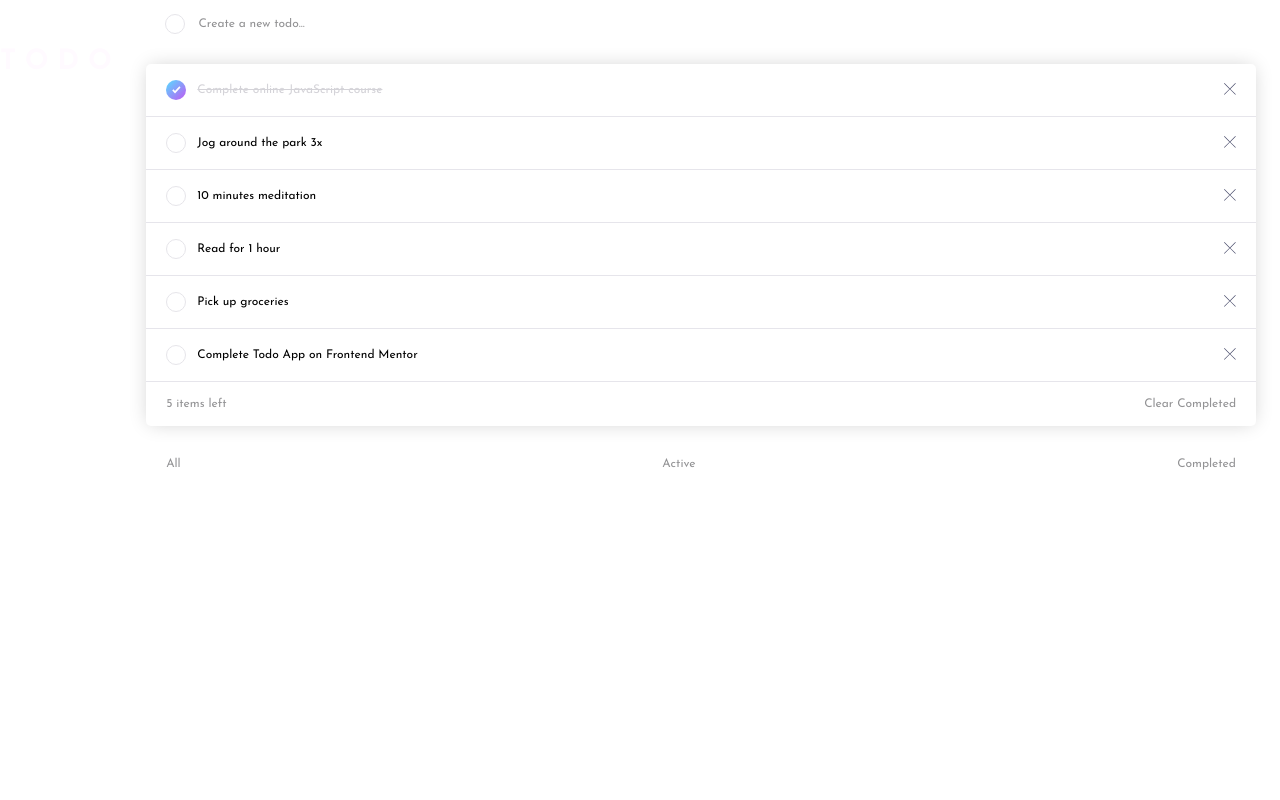
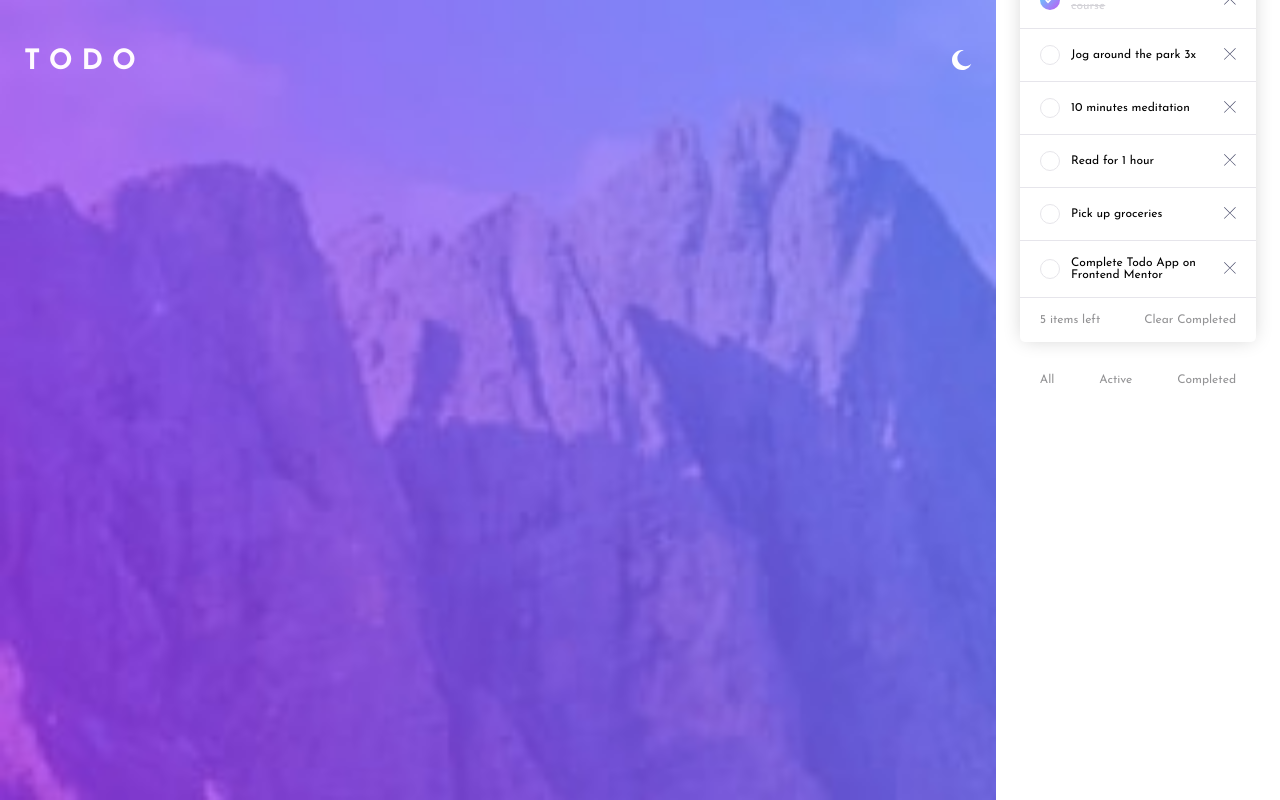
Before and after one commit to kennyjsa/todo-app, a Next.js app: page / in a window 1280 px wide. Built offline with nearby package versions, Linux system fonts and the light colour scheme.

Commit message:
remove image wrapper component

```diff
--- a/src/components/Header/index.tsx
+++ b/src/components/Header/index.tsx
@@ -5,9 +5,11 @@ import styles from './styles.module.css'
 
 export const Header: React.FC = () => {
   return (
-    <header className={styles.header}>
-      <h1 className={styles.title}>TODO</h1>
-      <ThemeSwitcher />{' '}
+    <header className={styles.container}>
+      <div className={styles.header}>
+        <h1 className={styles.title}>TODO</h1>
+        <ThemeSwitcher />{' '}
+      </div>
     </header>
   )
 }
--- a/src/components/Header/styles.module.css
+++ b/src/components/Header/styles.module.css
@@ -1,3 +1,11 @@
+.container {
+  min-height: 12.5rem;
+  width: 100%;
+  background-image: url('/assets/images/bg-mobile-light.jpg');
+  background-repeat: no-repeat;
+  background-size: cover;
+}
+
 .header {
   display: flex;
   align-items: center;
@@ -5,6 +13,7 @@
 
   height: 6.813rem;
   padding-top: 0.875rem;
+  margin: 0 1.5rem;
 }
 
 .title {
--- a/src/components/Layout/Main.tsx
+++ b/src/components/Layout/Main.tsx
@@ -1,6 +1,6 @@
 import styled from 'styled-components'
 
 export const Main = styled.main`
-  width: 100%;
   margin: 0 1.5rem;
+  transform: translateY(-5.75rem);
 `
```
Also changed, not shown: src/components/Layout/Header.tsx (deleted, +0 -17 lines), src/components/Layout/ImageWrapper.tsx (deleted, +0 -14 lines).
